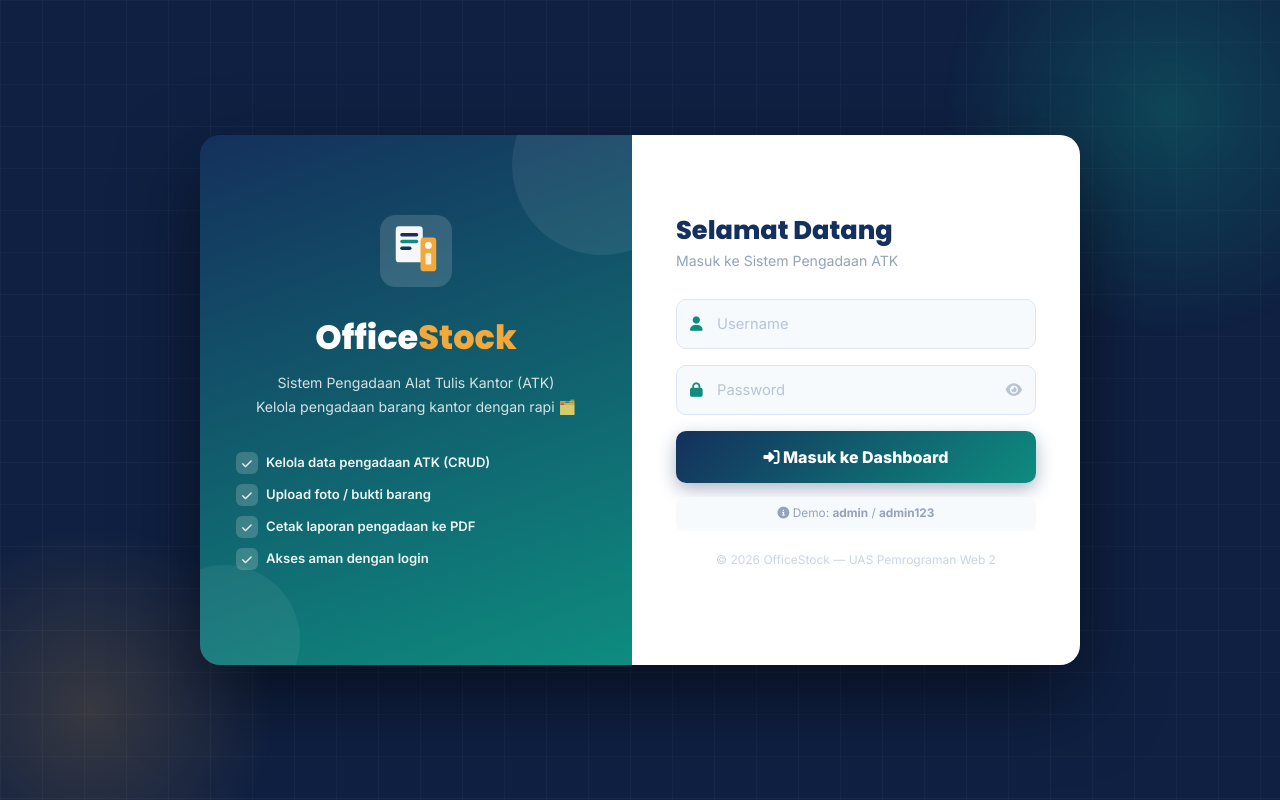
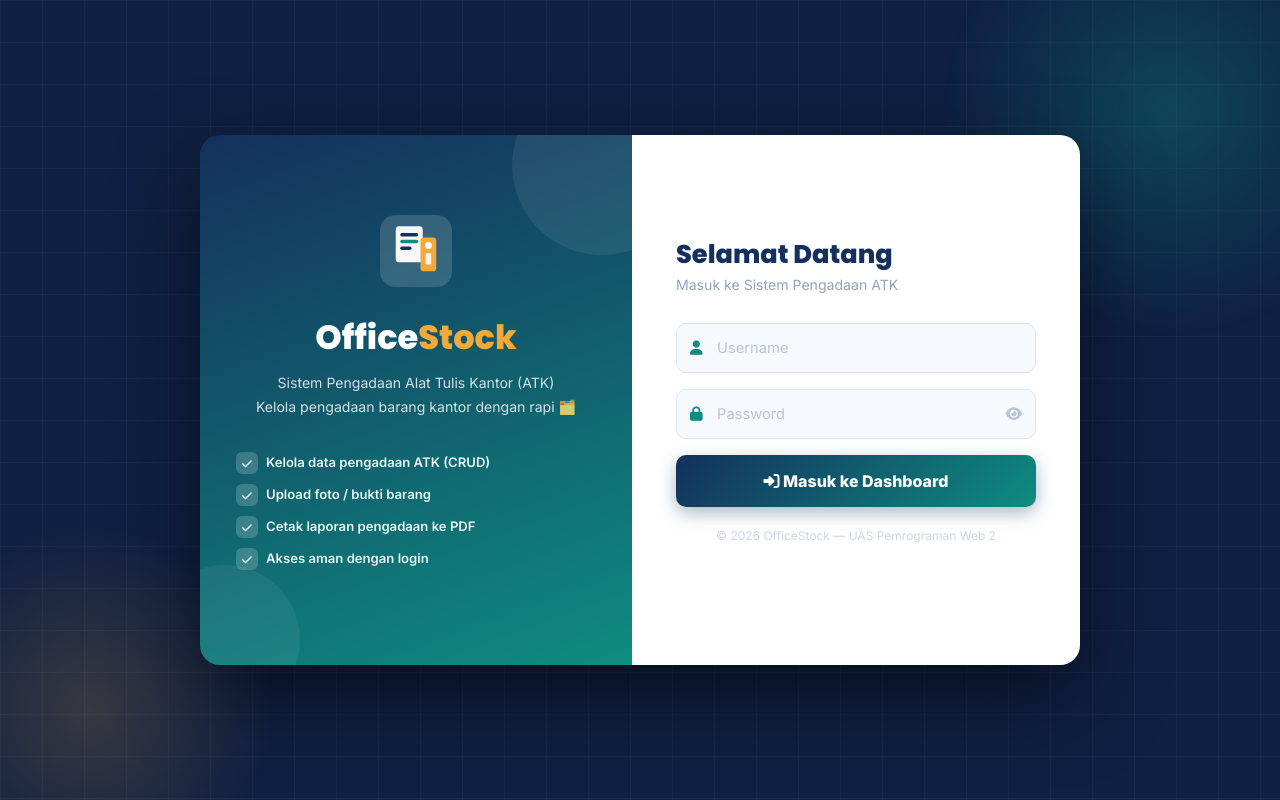
Before and after one commit to silvianiagustin13-rgb/UAS_ATK_251011700526, a PHP site: page /login.php in a window 1280 px wide. Run offline with PHP 8.4, Linux system fonts and the light colour scheme.

Commit message:
Remove demo hint from login

```diff
--- a/login.php
+++ b/login.php
@@ -265,7 +265,6 @@
             </button>
         </form>
 
-        <div class="login-hint"><i class="fas fa-circle-info me-1"></i> Demo: <strong>admin</strong> / <strong>admin123</strong></div>
 
         <p class="login-footer">© 2026 OfficeStock — UAS Pemrograman Web 2</p>
     </div>
```
Also changed, not shown: uploads/1782896870_Canon Toner  325 Original Garansi Resmi.jpg (added), uploads/1782896888_hvs.webp (added).
